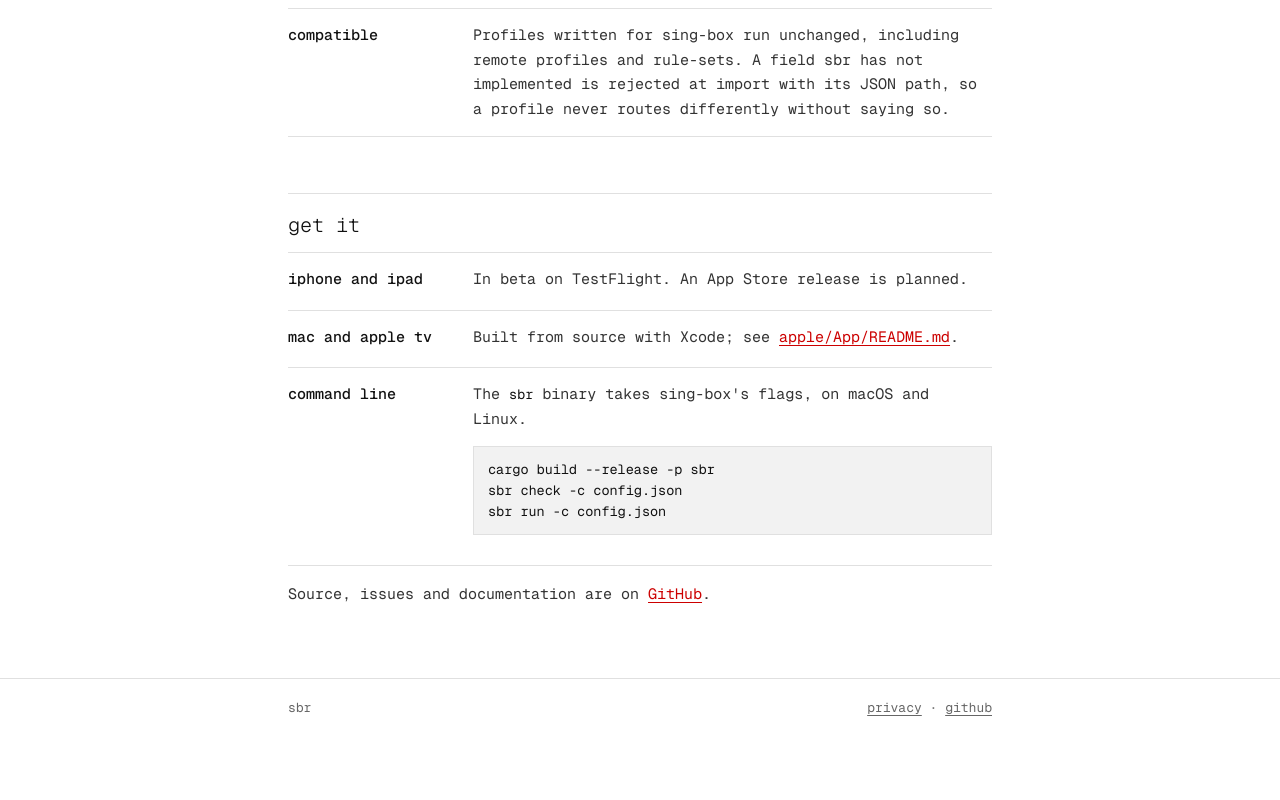
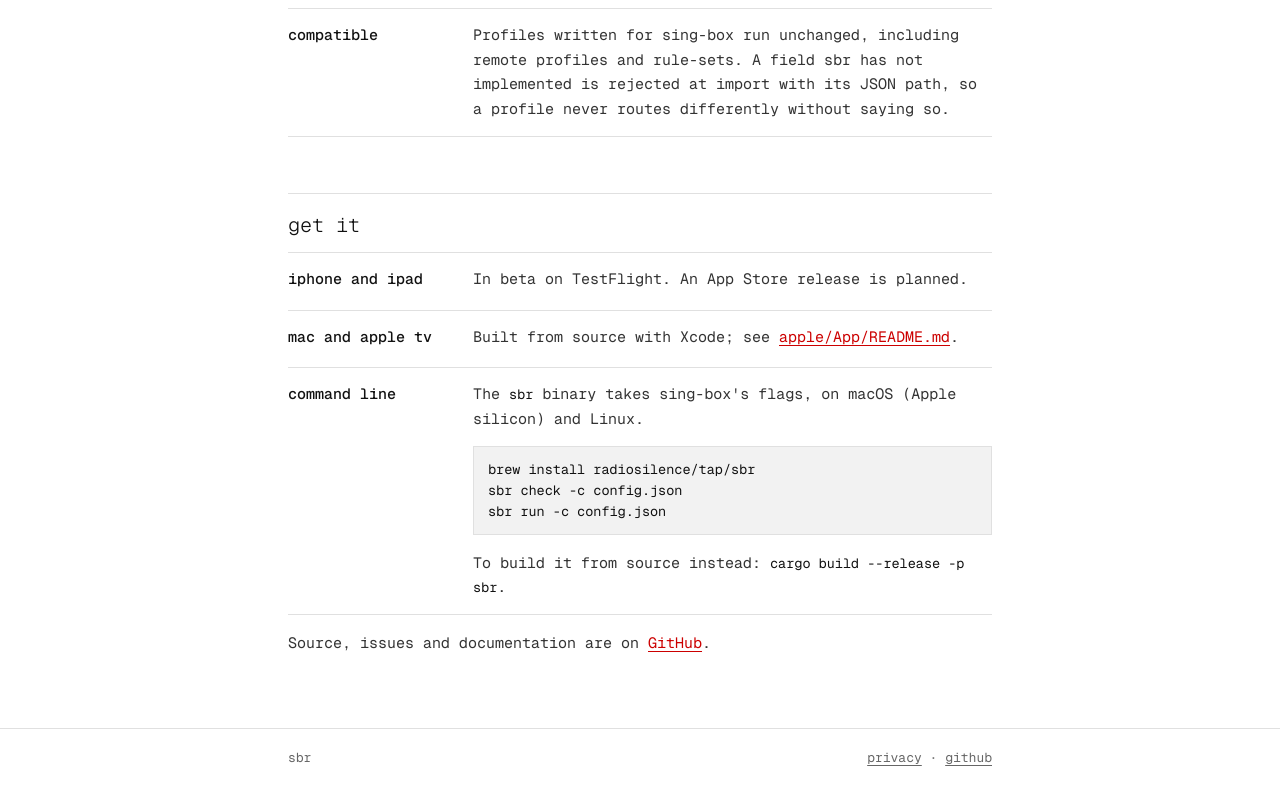
Before and after one commit to radiosilence/sbr, a plain HTML site: page site/public/index.html in a window 1280 px wide. Shown: the part 1140-1940 px from the top of the page. Before the commit the page ends 1891 px from the top, so only its background shows below. Drawn offline with Linux system fonts and the light colour scheme.

Commit message:
ci: publish the command line through the Homebrew tap
A release now builds the sbr binary for Linux x86_64 and arm64 (glibc,
on Ubuntu 22.04 runners) and macOS arm64, attaches the tarballs to the
GitHub release, and writes Formula/sbr.rb in radiosilence/homebrew-tap
beside the existing cask. The Linux build also runs on main and on pull
requests that change the dependencies or CI, so a break shows before a
release.

Co-Authored-By: Claude Opus 5.5 <noreply@anthropic.com>
Claude-Session: https://claude.ai/code/session_016z5eG2zf7kkrcx7FKmhcJd

```diff
--- a/site/public/index.html
+++ b/site/public/index.html
@@ -36,10 +36,11 @@
 <ul class="rows">
 <li><span class="name">iphone and ipad</span><div><p>In beta on TestFlight. An App Store release is planned.</p></div></li>
 <li><span class="name">mac and apple tv</span><div><p>Built from source with Xcode; see <a href="https://github.com/radiosilence/sbr/blob/main/apple/App/README.md">apple/App/README.md</a>.</p></div></li>
-<li><span class="name">command line</span><div><p>The <code>sbr</code> binary takes sing-box's flags, on macOS and Linux.</p>
-<pre>cargo build --release -p sbr
+<li><span class="name">command line</span><div><p>The <code>sbr</code> binary takes sing-box's flags, on macOS (Apple silicon) and Linux.</p>
+<pre>brew install radiosilence/tap/sbr
 sbr check -c config.json
-sbr run -c config.json</pre></div></li>
+sbr run -c config.json</pre>
+<p>To build it from source instead: <code>cargo build --release -p sbr</code>.</p></div></li>
 </ul>
 <p>Source, issues and documentation are on <a href="https://github.com/radiosilence/sbr">GitHub</a>.</p>
 </main>
```
Also changed, not shown: 3 other files.
